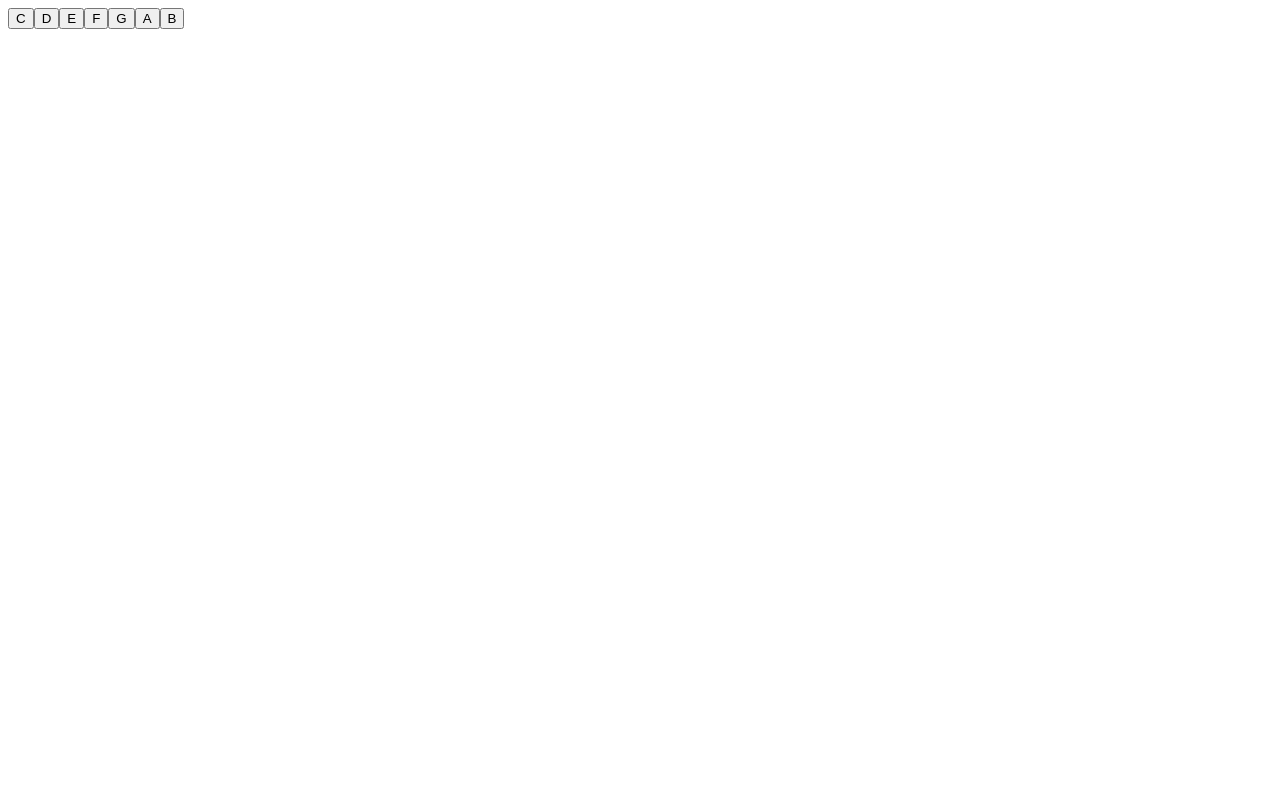
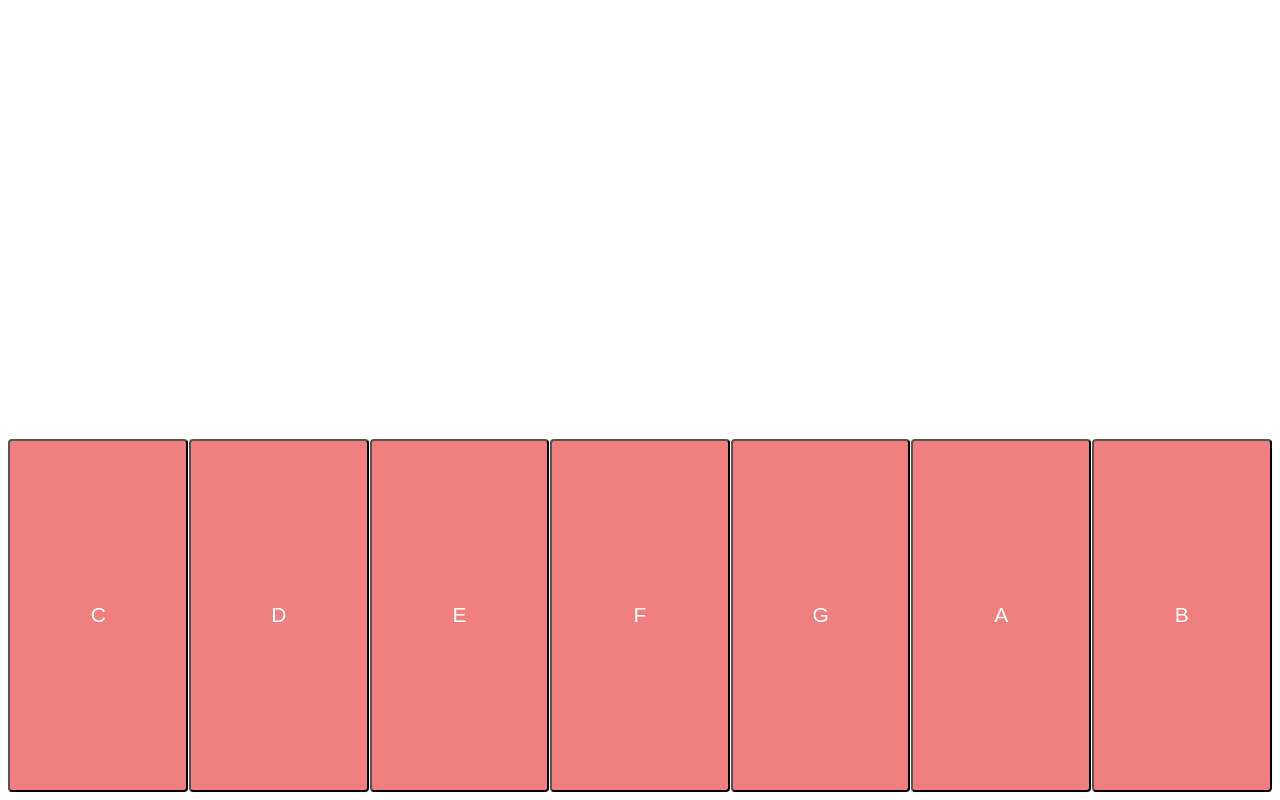
Before and after one commit to the-homeless-god/Piano, a Svelte app: page / in a window 1280 px wide. Built offline with nearby package versions, Linux system fonts and the light colour scheme.

Commit message:
add button styles

```diff
--- a/src/components/Piano.svelte
+++ b/src/components/Piano.svelte
@@ -53,6 +53,29 @@
   ]
 </script>
 
-{#each buttons as button}
-  <button on:click={() => play(button)}>{button.en}</button>
-{/each}
+<style>
+  .piano__button-list {
+    display: flex;
+    justify-content: center;
+    width: 100%;
+    height: 100%;
+    align-items: flex-end;
+  }
+
+  .piano__button {
+    width: 15%;
+    height: 45%;
+    padding: 20px;
+    margin: 0.5px;
+    border-radius: 4px;
+    color: white;
+    font-size: 21px;
+    background-color: lightcoral;
+  }
+</style>
+
+<div class="piano__button-list">
+  {#each buttons as button}
+    <button class="piano__button" on:click={() => play(button)}>{button.en}</button>
+  {/each}
+</div>
```
Also changed, not shown: public/bundle.js.
